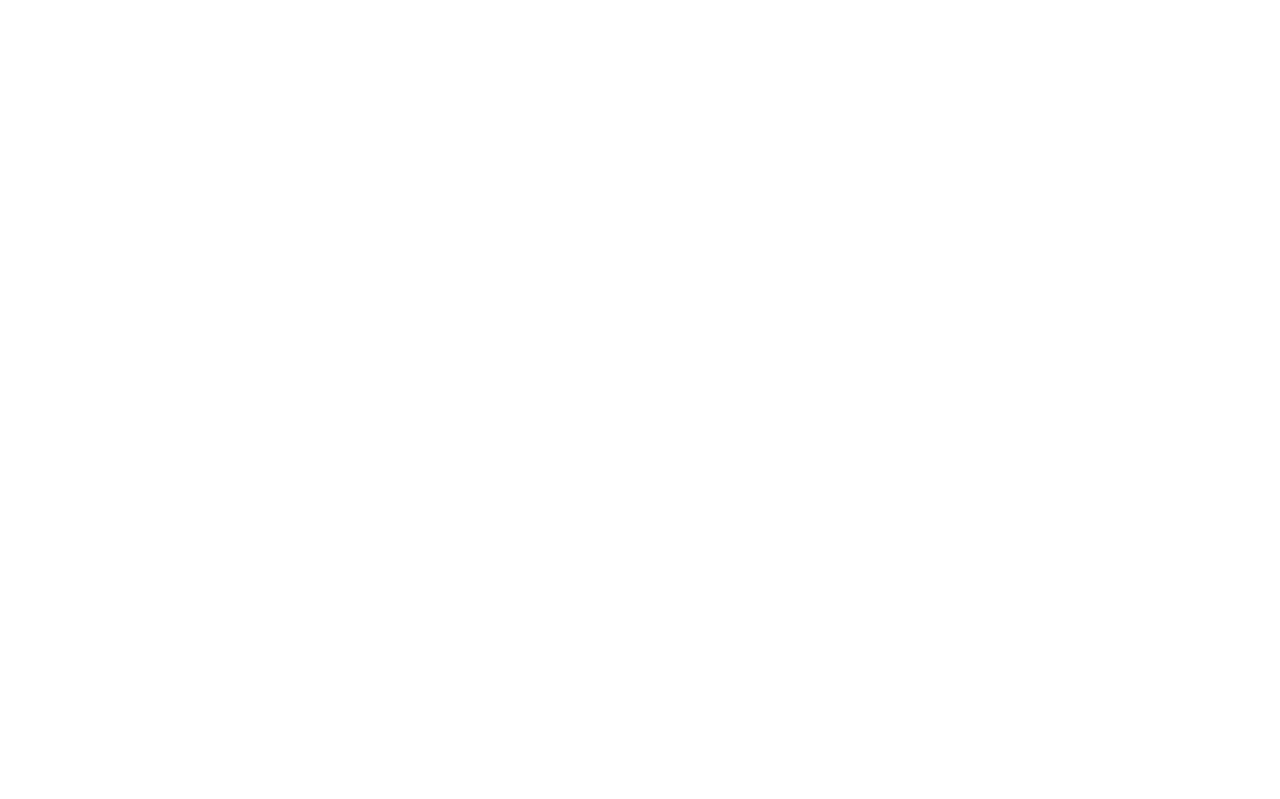
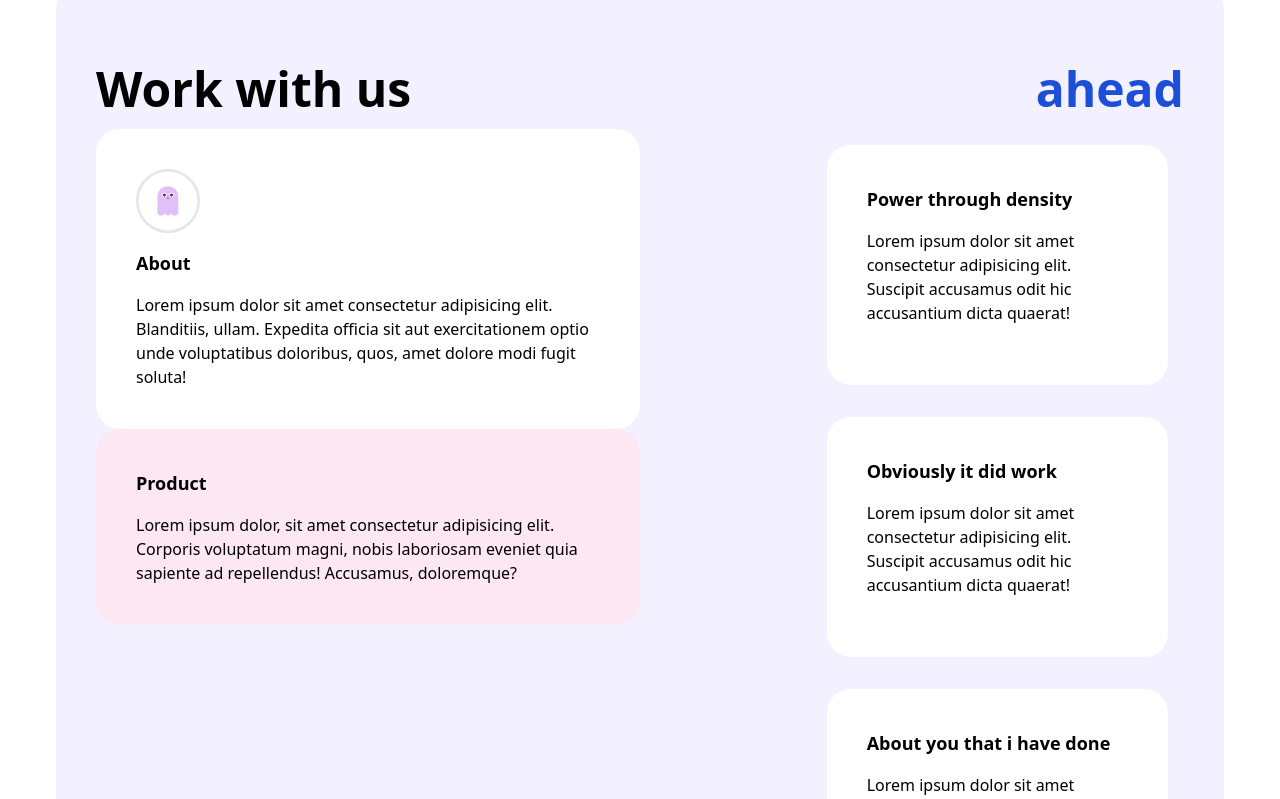
Before and after one commit to toakshh/densityEx, a React (Vite) app: page / in a window 1280 px wide. Shown: the part 5001-5800 px from the top of the page. Before the commit the page ends 4842 px from the top, so only its background shows below. Built offline with nearby package versions, Linux system fonts and the light colour scheme.

Commit message:
work component added

```diff
--- a/src/Pages/Body/Body.jsx
+++ b/src/Pages/Body/Body.jsx
@@ -5,6 +5,7 @@ import Hero from "../../components/Hero/Hero"
 import Meet from "../../components/Meet/Meet"
 import Test from "../../components/Test/Test"
 import Timeline from "../../components/Timeline/Timeline"
+import Work from "../../components/Work/Work"
 
 const eqBeatsIq= {
     heading:"EQ beats IQ",
@@ -28,6 +29,7 @@ const Body = () => {
             <Eqbeats content={bestIq}/>
             <Anonymous />
             <Test />
+            <Work />
         </main>
     )
 }
--- /dev/null
+++ b/src/components/Work/Work.jsx
@@ -0,0 +1,72 @@
+import purpleFace from "../../assets/svg/purpleMin.svg"
+
+const cardData = [{
+    id: "rsiten",
+    heading: "Power through density",
+    paragraph: "Lorem ipsum dolor sit amet consectetur adipisicing elit. Suscipit accusamus odit hic accusantium dicta quaerat!"
+}, {
+    id: "rsts",
+    heading: "Obviously it did work",
+    paragraph: "Lorem ipsum dolor sit amet consectetur adipisicing elit. Suscipit accusamus odit hic accusantium dicta quaerat!"
+}, {
+    id: "hd",
+    heading: "About you that i have done",
+    paragraph: "Lorem ipsum dolor sit amet consectetur adipisicing elit. Suscipit accusamus odit hic accusantium dicta quaerat!"
+}, {
+    id: "td",
+    heading: "Nothing done now",
+    paragraph: "Lorem ipsum dolor sit amet consectetur adipisicing elit. Suscipit accusamus odit hic accusantium dicta quaerat!"
+}, {
+    id: "rsjhdtsiten",
+    heading: "okay this is what is gonna happen",
+    paragraph: "Lorem ipsum dolor sit amet consectetur adipisicing elit. Suscipit accusamus odit hic accusantium dicta quaerat!"
+}, {
+    id: "wfpghts",
+    heading: "this is very serious issue",
+    paragraph: "Lorem ipsum dolor sit amet consectetur adipisicing elit. Suscipit accusamus odit hic accusantium dicta quaerat!"
+}, {
+    id: "rsitatdhen",
+    heading: "a work and patience",
+    paragraph: "Lorem ipsum dolor sit amet consectetur adipisicing elit. Suscipit accusamus odit hic accusantium dicta quaerat!"
+}]
+const Work = () => {
+    return (
+        <div className="h-[130vh]  rounded-3xl md:mx-6 mx-0 my-64 flex flex-col md:flex-row justify-between md:p-10" style={{ backgroundColor: "#F3F1FF" }}>
+            <div className="md:w-1/2 w-full flex gap-4 flex-col pt-10">
+                <h2 className="text-5xl font-bold">Work with us</h2>
+                <div>
+                    <div className="md:p-10 p-3 bg-white rounded-3xl gap-4 flex flex-col md:w-full w-3/4 md:mx-0 mx-auto hover:scale-110 duration-500">
+                        <img src={purpleFace} alt="purple face" className="w-16 h-16" />
+                        <h3 className="text-lg font-semibold">About</h3>
+                        <p className="font-light">Lorem ipsum dolor sit amet consectetur adipisicing elit. Blanditiis, ullam. Expedita officia sit aut exercitationem optio unde voluptatibus doloribus, quos, amet dolore modi fugit soluta!</p>
+                    </div>
+                    <div className="md:p-10 p-3 bg-pink-100 rounded-3xl gap-4 flex flex-col md:w-full w-3/4 md:mx-0 mx-auto hover:scale-110 duration-500">
+                        <h3 className="text-lg font-semibold">Product</h3>
+                        <p className="font-light">Lorem ipsum dolor, sit amet consectetur adipisicing elit. Corporis voluptatum magni, nobis laboriosam eveniet quia sapiente ad repellendus! Accusamus, doloremque?</p>
+                    </div>
+                </div>
+            </div>
+
+            <div className="md:w-1/2 w-full pt-10 flex flex-col gap-4">
+                <h2 className="text-5xl text-blue-700 font-bold self-end">ahead</h2>
+                <div className="lg:max-h-[90%] max-h-fit overflow-y-scroll gap-8 p-4 flex md:flex-col flex-row md:overflow-y-scroll overflow-x-scroll items-end ">
+                    {
+                        cardData.map(item => {
+                            return (
+                                <div key={item.id} className="lg:w-2/3 md:w-full md:min-w-min w-44 sm:w-6/12 flex-shrink-0 overflow-x-scrolls lg:p-10 p-3 min-h-60 bg-white rounded-3xl gap-4 flex flex-col md:mx-0 mx-auto">
+                                    <h3 className="text-lg font-semibold">{item.heading}</h3>
+                                    <p className="font-light">{item.paragraph}</p>
+                                </div>
+                            )
+                        })
+                    }
+
+
+
+                </div>
+            </div>
+        </div>
+    )
+}
+
+export default Work
```
